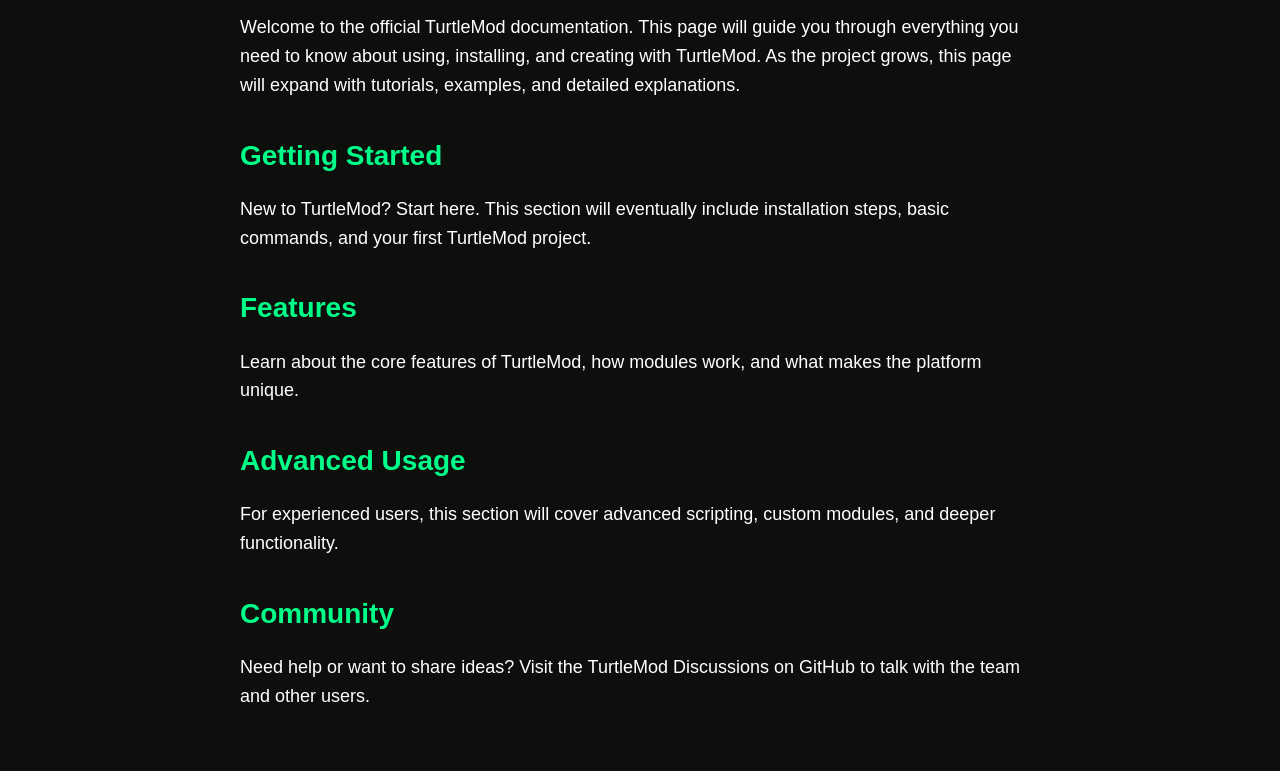
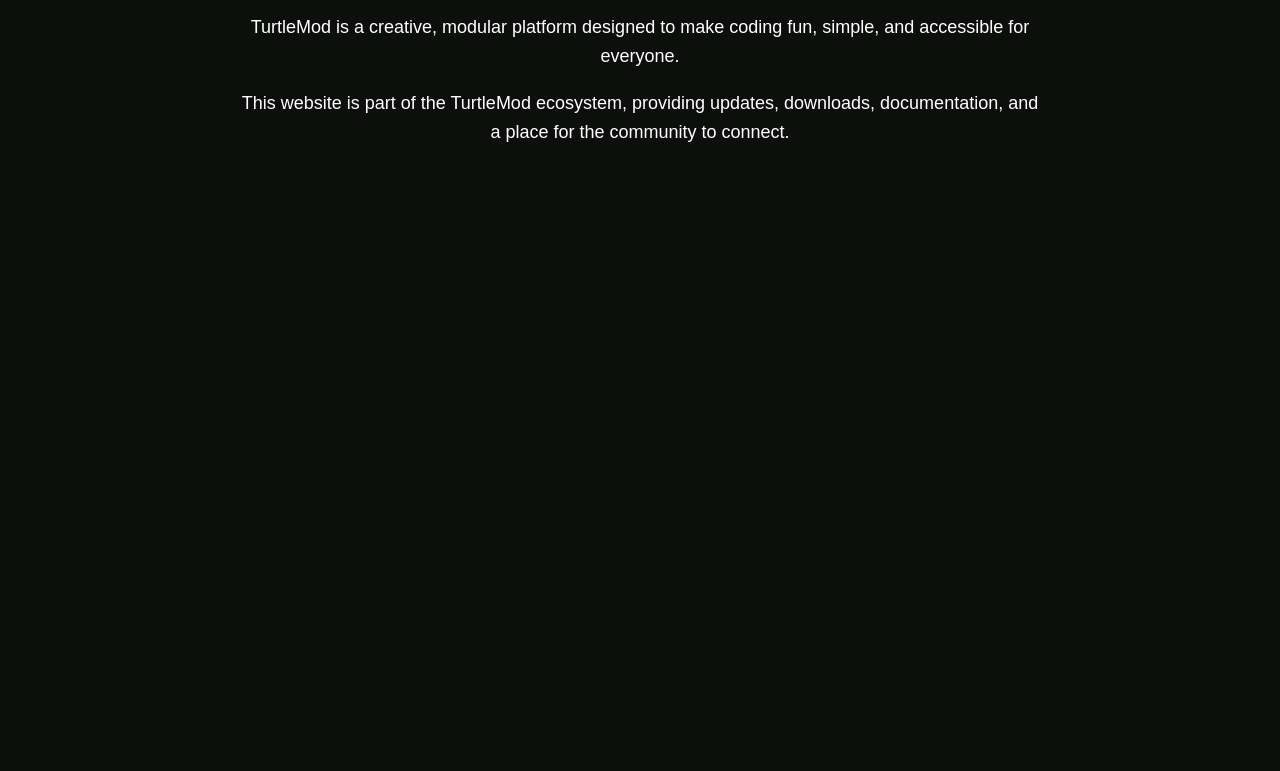
Before and after one commit to TurtleMod-Team/TurtleMod-Website, a plain HTML site: page docs.html in a window 1280 px wide. Shown: the part 183-954 px from the top of the page. After the commit the page ends 800 px from the top, so only its background shows below. Drawn offline with Linux system fonts and the light colour scheme.

Commit message:
Update docs.html

```diff
--- a/docs.html
+++ b/docs.html
@@ -3,67 +3,8 @@
 <head>
     <meta charset="UTF-8">
     <meta name="viewport" content="width=device-width, initial-scale=1.0">
-    <title>Docs – TurtleMod</title>
-    <style>
-        body {
-            margin: 0;
-            font-family: Arial, sans-serif;
-            background: #0d0f0d;
-            color: white;
-        }
-
-        header {
-            background: #0a0c0a;
-            padding: 15px 20px;
-            display: flex;
-            justify-content: space-between;
-            align-items: center;
-            border-bottom: 2px solid #00ff88;
-        }
-
-        .logo {
-            font-size: 24px;
-            font-weight: bold;
-            color: #00ff88;
-        }
-
-        nav a {
-            color: white;
-            margin-left: 20px;
-            text-decoration: none;
-            font-size: 16px;
-        }
-
-        nav a:hover {
-            color: #00ff88;
-        }
-
-        .content {
-            max-width: 800px;
-            margin: 60px auto;
-            padding: 0 20px;
-        }
-
-        h1 {
-            color: #00ff88;
-            font-size: 42px;
-            text-align: center;
-        }
-
-        p {
-            font-size: 18px;
-            line-height: 1.6;
-        }
-
-        .section {
-            margin-top: 40px;
-        }
-
-        .section h2 {
-            color: #00ff88;
-            font-size: 28px;
-        }
-    </style>
+    <title>About – TurtleMod</title>
+    <link rel="stylesheet" href="css/style.css">
 </head>
 <body>
 
@@ -79,42 +20,13 @@
 </header>
 
 <div class="content">
-    <h1>TurtleMod Documentation</h1>
-
+    <h1>About TurtleMod</h1>
     <p>
-        Welcome to the official TurtleMod documentation. This page will guide you through everything you need to know
-        about using, installing, and creating with TurtleMod. As the project grows, this page will expand with tutorials,
-        examples, and detailed explanations.
+        TurtleMod is a creative, modular platform designed to make coding fun, simple, and accessible for everyone.
     </p>
-
-    <div class="section">
-        <h2>Getting Started</h2>
-        <p>
-            New to TurtleMod? Start here. This section will eventually include installation steps, basic commands,
-            and your first TurtleMod project.
-        </p>
-    </div>
-
-    <div class="section">
-        <h2>Features</h2>
-        <p>
-            Learn about the core features of TurtleMod, how modules work, and what makes the platform unique.
-        </p>
-    </div>
-
-    <div class="section">
-        <h2>Advanced Usage</h2>
-        <p>
-            For experienced users, this section will cover advanced scripting, custom modules, and deeper functionality.
-        </p>
-    </div>
-
-    <div class="section">
-        <h2>Community</h2>
-        <p>
-            Need help or want to share ideas? Visit the TurtleMod Discussions on GitHub to talk with the team and other users.
-        </p>
-    </div>
+    <p>
+        This website is part of the TurtleMod ecosystem, providing updates, downloads, documentation, and a place for the community to connect.
+    </p>
 </div>
 
 </body>
```
